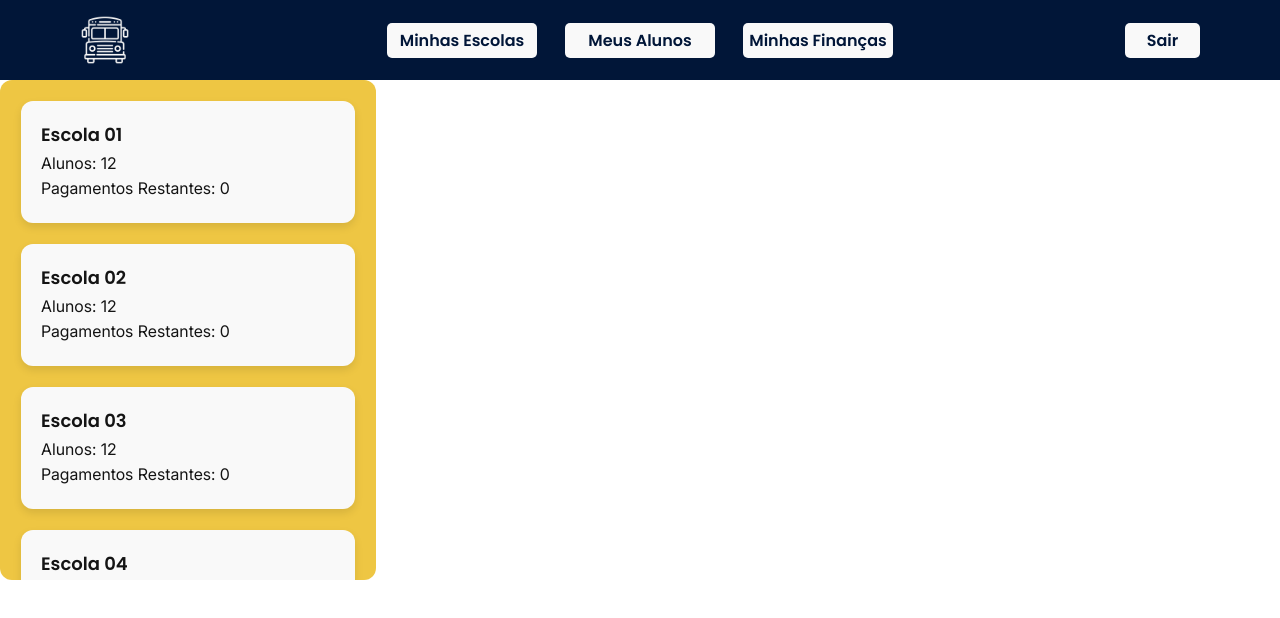
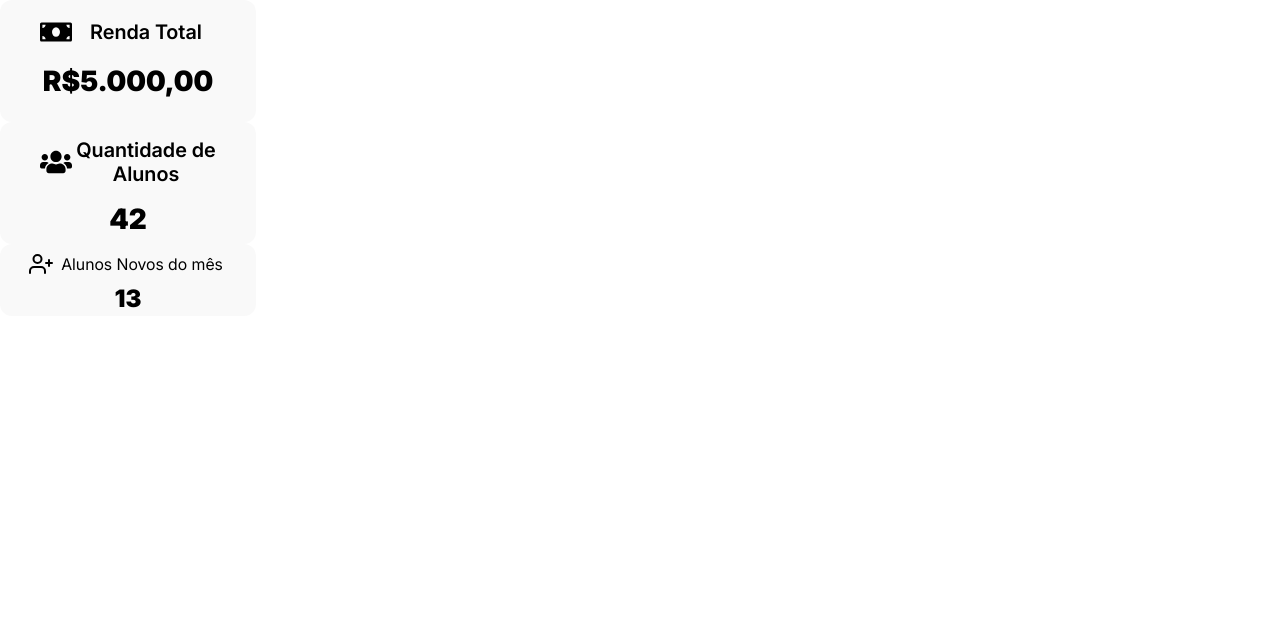
Before and after one commit to connect-solutions0101/vannbora-web-app, a React (Create React App) app: page /test in a window 1280 px wide. Shown: the top 618 px of the page. Built offline with nearby package versions, Linux system fonts and the light colour scheme.

Commit message:
feat: Novos componentes dos cards da dashboard prontos

```diff
--- a/package.json
+++ b/package.json
@@ -11,6 +11,7 @@
     "js-cookie": "^3.0.5",
     "react": "^18.3.1",
     "react-dom": "^18.3.1",
+    "react-icons": "^5.3.0",
     "react-router-dom": "^6.27.0",
     "react-scripts": "5.0.1",
     "react-toastify": "^10.0.6",
--- /dev/null
+++ b/src/components/CardDash/CardDash.jsx
@@ -0,0 +1,16 @@
+import React from "react";
+import style from "./CardDash.module.css";
+
+const CardDash = ({ title, value, icon }) => {
+    return (
+        <div className={style.card}>
+            <div className={style.title}>
+                {icon}
+                <span>{title}</span>
+            </div>
+            <span>{value}</span>
+        </div>
+    );
+};
+
+export default CardDash;
--- /dev/null
+++ b/src/components/CardDash/CardDash.module.css
@@ -0,0 +1,42 @@
+@font-face {
+    font-family: 'InterSemiBold';
+    src: url('../../utils/fonts/Inter/Inter_18pt-SemiBold.ttf') format('truetype');
+}
+
+@font-face {
+    font-family: 'InterBlack';
+    src: url('../../utils/fonts/Inter/Inter_18pt-Black.ttf') format('truetype');
+}
+
+.card{
+    width: 256px;
+    height: 122px;
+    border-radius: 12px;
+    background-color: #f9f9f9;
+    padding-top: 16px;
+    gap: 16px;
+    display: flex;
+    flex-direction: column;
+    align-items: center;
+}
+
+.card>span{
+    font-family: 'InterBlack';
+    font-size: 28px;
+    color: #000000;
+}
+
+.card .title{
+    display: flex;
+    justify-content: center;
+    align-items: center;
+    gap: 4px;
+}
+
+.card .title span{
+    font-family: 'InterSemiBold';
+    font-size: 20px;
+    color: #000000;
+    width: 140px;
+    text-align: center;
+}
--- /dev/null
+++ b/src/components/MiniCardDash/MiniCardDash.jsx
@@ -0,0 +1,16 @@
+import React from "react";
+import styles from "./MiniCardDash.module.css";
+
+const MiniCardDash = ({ title, value, icon }) => {
+    return (
+        <div className={styles.card}>
+            <div className={styles.title}>
+                {icon}
+                <span>{title}</span>
+            </div>
+            <span>{value}</span>
+        </div>
+    );
+};
+
+export default MiniCardDash;
--- /dev/null
+++ b/src/components/MiniCardDash/MiniCardDash.module.css
@@ -0,0 +1,42 @@
+@font-face {
+    font-family: 'InterRegular';
+    src: url('../../utils/fonts/Inter/Inter_18pt-Regular.ttf') format('truetype');
+}
+
+@font-face {
+    font-family: 'InterBlack';
+    src: url('../../utils/fonts/Inter/Inter_18pt-Black.ttf') format('truetype');
+}
+
+.card{
+    width: 256px;
+    height: 72px;
+    border-radius: 12px;
+    background-color: #f9f9f9;
+    padding-top: 8px;
+    gap: 8px;
+    display: flex;
+    flex-direction: column;
+    align-items: center;
+}
+
+.card>span{
+    font-family: 'InterBlack';
+    font-size: 24px;
+    color: #000000;
+}
+
+.card .title{
+    display: flex;
+    justify-content: center;
+    align-items: center;
+    gap: 4px;
+}
+
+.card .title span{
+    font-family: 'InterRegular';
+    font-size: 16px;
+    color: #000000;
+    width: 170px;
+    text-align: center;
+}
--- /dev/null
+++ b/src/pages/Dashboard/Dashboard.jsx
@@ -0,0 +1,14 @@
+import React from "react";
+import style from "./Dashboard.module.css";
+import NavBar from "../../components/NavBar/NavBar";
+
+const Dashboard = () => {
+    return (
+        <div className={style.dashboard}>
+            <NavBar />
+
+        </div>
+    );
+}
+
+export default Dashboard;
--- a/src/pages/Test/Test.jsx
+++ b/src/pages/Test/Test.jsx
@@ -1,10 +1,16 @@
 import React from "react";
 import ItemList from "../../components/ItemList/ItemList";
 import CardItem from "../../components/CardItem/CardItem";
+import CardDash from "../../components/CardDash/CardDash";
+import MiniCardDash from "../../components/MiniCardDash/MiniCardDash";
 import Input from "../../components/Input/Input";
 import Radio from "../../components/Radio/Radio";
 import NavBar from "../../components/NavBar/NavBar";
 import Botao from "../../components/Botao/Botao";
+import { FaMoneyBill } from "react-icons/fa";
+import { FiUserPlus } from "react-icons/fi";
+import { FaUsers } from "react-icons/fa";
+
 
 const Test = () => {
     const values = [
@@ -42,12 +48,9 @@ const Test = () => {
 
     return (
         <div>
-            <NavBar />
-            <ItemList values={values} title={"Escola"} firstLabel={"Alunos:"} secondLabel={"Pagamentos Restantes:"}/>
-            {/* <CardItem title="Escola 01" firstValue="Alunos: 12" secondValue="Pagamentos Restantes: 0" />
-            <Input size={224} type="text" label="Nome" value="" onChange={() => { }} />
-            <Radio size={224} label="Sexo" radioLabels={["Masculino", "Feminino"]} values={["M", "F"]} name="sexo" onChange={() => { }} />
-            <Botao size={150} onClick={() => { }} colorPreset={"white"} hoverPreset={"yellow"}>Minhas Escolas</Botao> */}
+            <CardDash title={"Renda Total"} value={"R$5.000,00"} icon={<FaMoneyBill size={32}/>}/>
+            <CardDash title={"Quantidade de Alunos"} value={"42"} icon={<FaUsers size={32} />}/>
+            <MiniCardDash title={"Alunos Novos do mês"} value={"13"} icon={<FiUserPlus size={24}/>}/>
         </div>
 
     );
--- a/src/routes.js
+++ b/src/routes.js
@@ -4,6 +4,7 @@ import Test from "./pages/Test/Test";
 import LoginProprietarioServico from "./pages/LoginProprietarioServico/LoginProprietarioServico"
 import CadastroProprietarioServico from "./pages/CadastroProprietarioServico/CadastroProprietarioServico"
 import TelaListagemEscolas from "./pages/TelaListagemEscolas/TelaListagemEscolas";
+import Dashboard from "./pages/Dashboard/Dashboard";
 
 
 function Rotas() {
@@ -13,6 +14,7 @@ function Rotas() {
             <Route path="/cadastro" element={<CadastroProprietarioServico />} />
             <Route path="/login" element={<LoginProprietarioServico />} />
             <Route path="/escolas" element={<TelaListagemEscolas />} />
+            <Route path="/dashboard" element={<Dashboard />} />
             <Route path="/test" element={<Test />} />
           </Routes>
         </BrowserRouter>
```
Also changed, not shown: src/pages/Dashboard/Dashboard.module.css (added), 1 other file (tests, documents, lock files or other folders).
